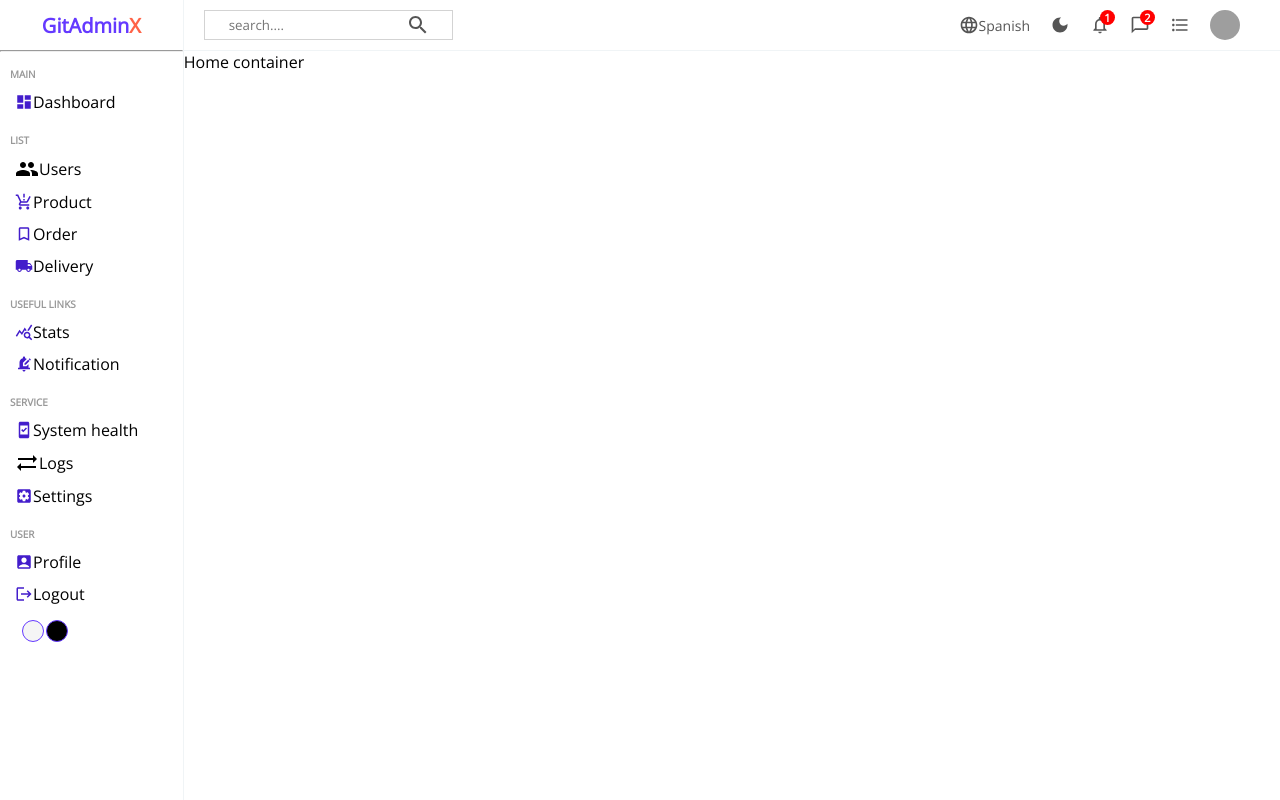
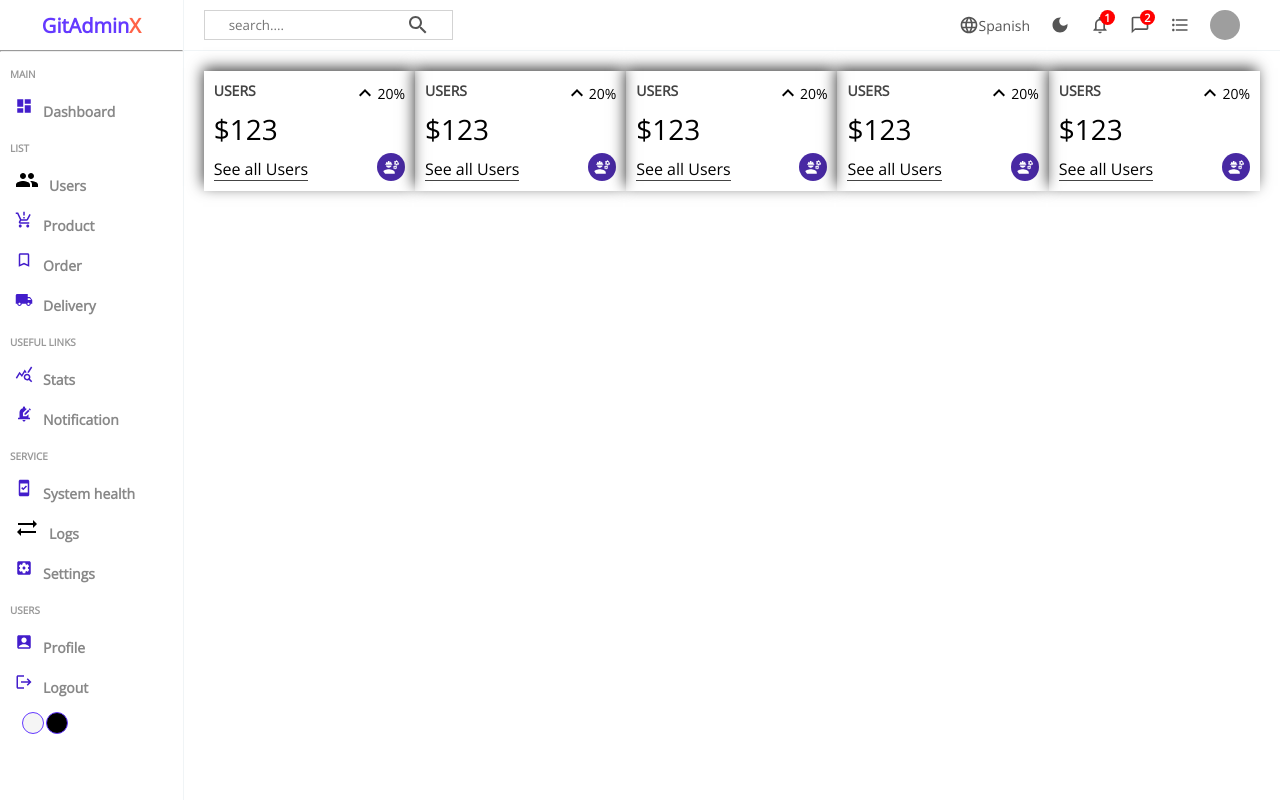
Before and after one commit to Fonyuygita/admin-dashboard-design, a React (Create React App) app: page / in a window 1280 px wide. Built offline with nearby package versions, Linux system fonts and the light colour scheme; grey boxes are pictures that could not be loaded.

Commit message:
first git commit today

```diff
--- a/src/component/sidebar/Sidebar.jsx
+++ b/src/component/sidebar/Sidebar.jsx
@@ -77,7 +77,7 @@ const Sidebar = () => {
             <SettingsApplicationsIcon className="icon" />
             <span>Settings</span>
           </li>
-          <p className="title">USER</p>
+          <p className="title">USERS</p>
 
 
           <li>
--- a/src/component/sidebar/Sidebar.scss
+++ b/src/component/sidebar/Sidebar.scss
@@ -47,12 +47,26 @@ background-color: white;
                 align-items: center;
                 padding: 5px;
                 cursor: pointer;
+                &:hover{
+                    background-color: hsla(233, 87%, 31%, 0.874);
+                    color: #fff
+                }
+
+                span{
+                    font-size: 14px;
+                    font-weight: 600;
+                    color: #888;
+                    margin-left: 10px;
+                    margin-top: 11px;
+                    cursor: pointer;
+
+                    &:hover{
+                        color: #fff;
+                    }
+                }
 
 
-                &:hover{
-                    background-color: #272c4fb5;
-                    color: #fff;
-                }
+
 
                 .icon{
                     font-size: 18px;
@@ -61,12 +75,7 @@ background-color: white;
                         color: white;
                     }
 
-                    span{
-                        font-size: 13px;
-                        font-weight: 600;
-                        color: #888;
-                        margin-left: 10px;
-                    }
+
                 }
             }
         }
--- /dev/null
+++ b/src/component/widgets/Widget.jsx
@@ -0,0 +1,28 @@
+import React from "react";
+
+import "./Widget.scss";
+
+// mui icons
+import ExpandLessIcon from "@mui/icons-material/ExpandLess";
+import EngineeringIcon from "@mui/icons-material/Engineering";
+
+const Widget = () => {
+  return (
+    <div className="widget">
+      <div className="left">
+        <span className="title">USERS</span>
+        <span className="counter">$123</span>
+        <div className="link">See all Users</div>
+      </div>
+      <div className="right">
+        <div className="percentage red">
+          <ExpandLessIcon />
+          20%
+        </div>
+        <EngineeringIcon className="icon" />
+      </div>
+    </div>
+  );
+};
+
+export default Widget;
--- /dev/null
+++ b/src/component/widgets/Widget.scss
@@ -0,0 +1,55 @@
+.widget{
+    display: flex;
+    flex: 1;
+    justify-content: space-between;
+    padding: 10px;
+    -webkit-box-shadow: -2px -4px 14px -1px rgba(0,0,0,0.75);
+-moz-box-shadow: -2px -4px 14px -1px rgba(0,0,0,0.75);
+box-shadow: -2px -4px 14px -1px rgba(0,0,0,0.75);
+height: 100px;
+
+.left, .right{
+    display: flex;
+
+    flex-direction: column;
+    justify-content: space-between;
+
+    .title{
+        font-weight: bold;
+        font-size: 14px;
+        color: #444;
+    }
+
+    .counter{
+        font-size: 28px;
+        font-weight: 300;
+    }
+
+    .link{
+        border-bottom: 1px solid #444;
+        width: max-content;
+    }
+
+    .percentage{
+        display: flex;
+        align-items: center;
+        font-size: 14px;
+
+        &:green{
+            color: green;
+        }
+        &:red{
+            color: green;
+        }
+    }
+
+    .icon{
+        font-size: 18px;
+        padding: 5px;
+        background-color: #321098e4;
+        color: #fff;
+        border-radius: 50%;
+        align-self: flex-end;
+    }
+}
+}
--- a/src/pages/home/Home.jsx
+++ b/src/pages/home/Home.jsx
@@ -1,7 +1,9 @@
 import React from 'react'
 import Navbar from '../../component/navbar/Navbar'
 import Sidebar from '../../component/sidebar/Sidebar'
+import Widget from '../../component/widgets/Widget'
 import "./Home.scss"
+
 
 const Home = () => {
   return (
@@ -10,7 +12,17 @@ const Home = () => {
     <Sidebar/>
     <div className="homeContainer">
     <Navbar/>
-    Home container</div>
+<div className="widgets">
+<Widget/>
+<Widget/>
+<Widget/>
+<Widget/>
+<Widget/>
+
+
+</div>
+
+    </div>
     </div>
   )
 }
--- a/src/pages/home/Home.scss
+++ b/src/pages/home/Home.scss
@@ -4,4 +4,11 @@
         flex: 6;
 
     }
+
+    .widgets{
+        display: flex;
+        padding: 20px;
+
+
+    }
 }
```
